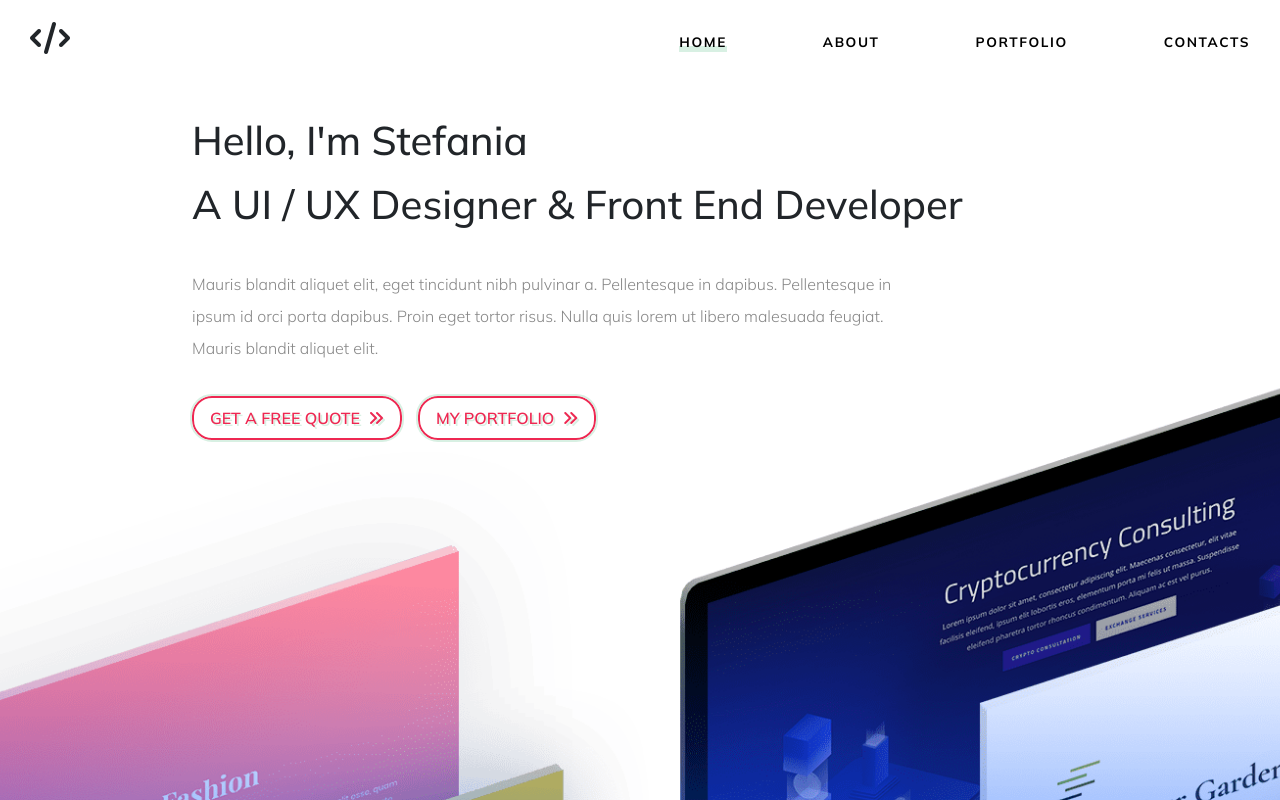
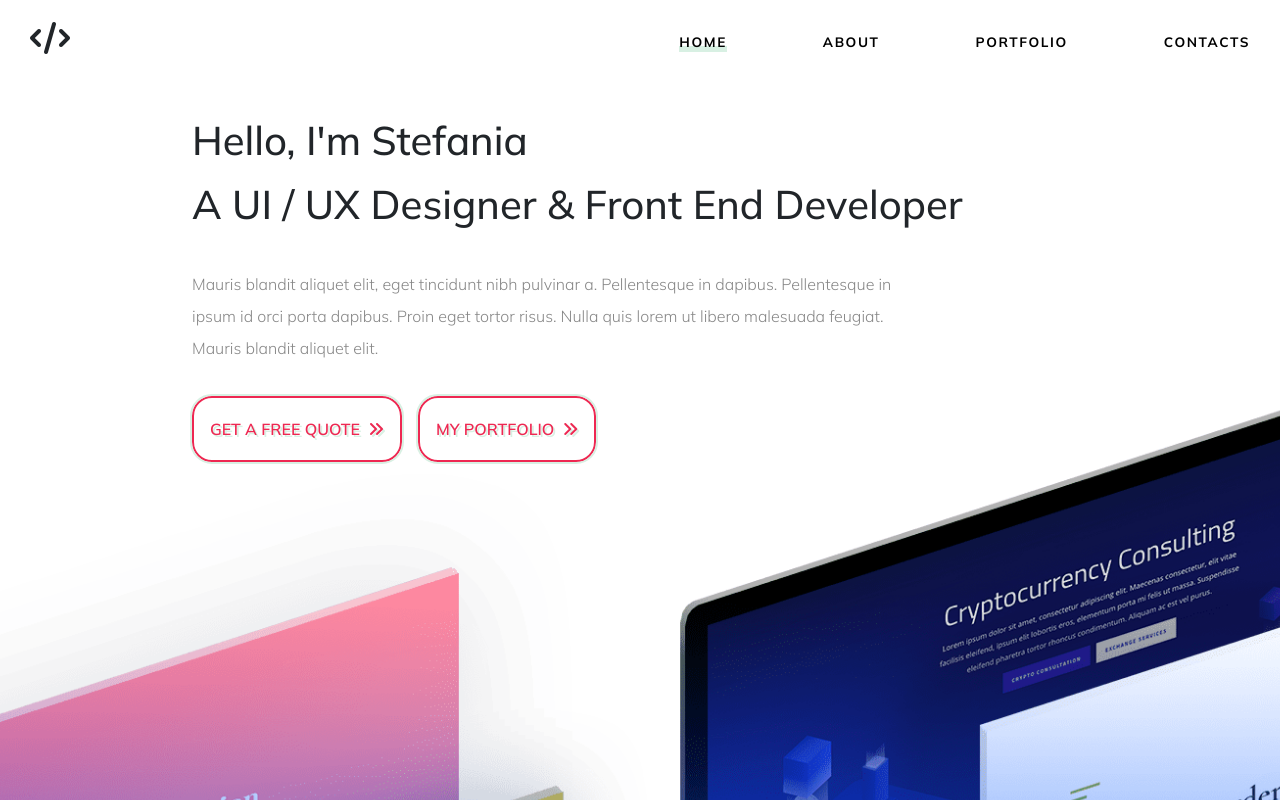
Before and after one commit to StefaniaSgreva/laravel-vue-router, a Vue app: page / in a window 1280 px wide. Shown: the top 800 px of the page. Built offline with nearby package versions, Linux system fonts and the light colour scheme; a web font is replaced by a local one.

Commit message:
btn padding fix

```diff
--- a/src/assets/styles/main.scss
+++ b/src/assets/styles/main.scss
@@ -63,7 +63,7 @@ a:hover{
 }
 .call-btn{
     align-self: flex-end;
-    padding: .5rem 1rem;
+    padding: 1.2rem 1rem;
     text-transform: uppercase;
     font-weight: 600;
     color: $aside-menu;
```
